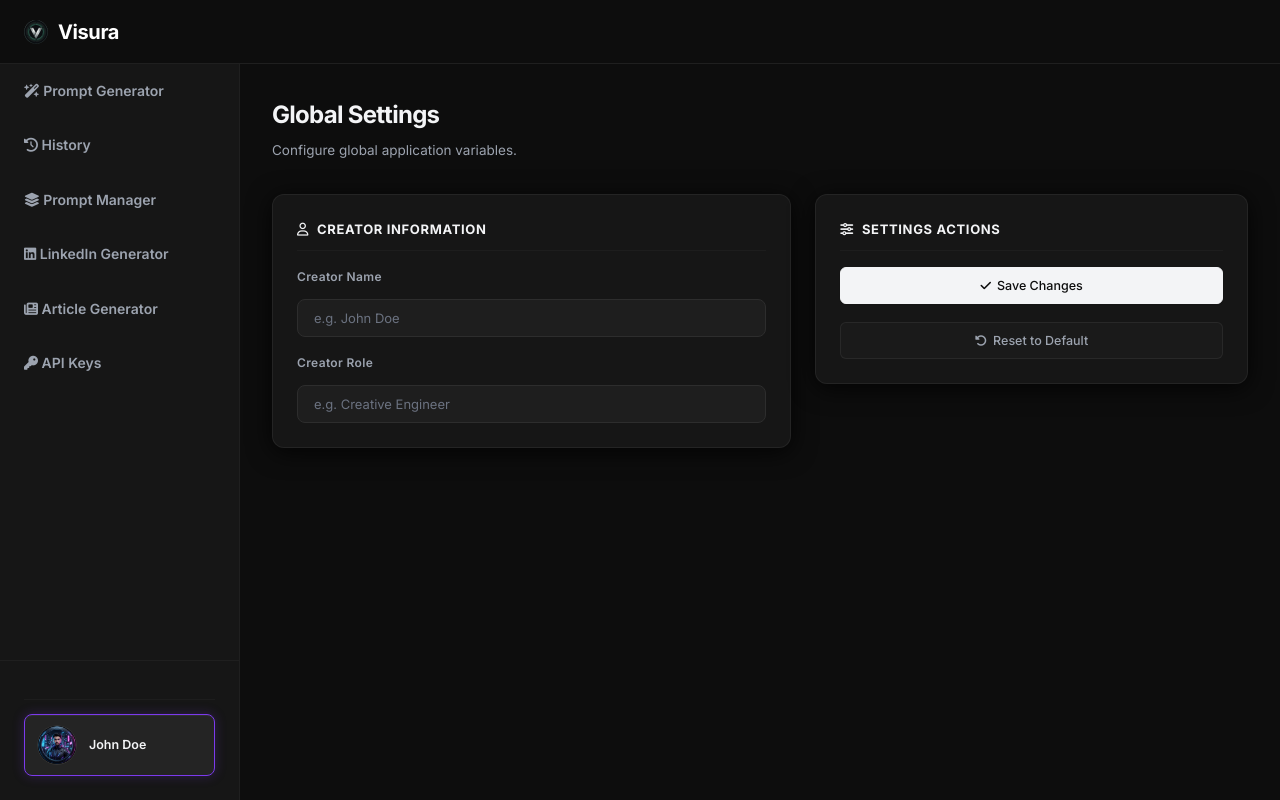
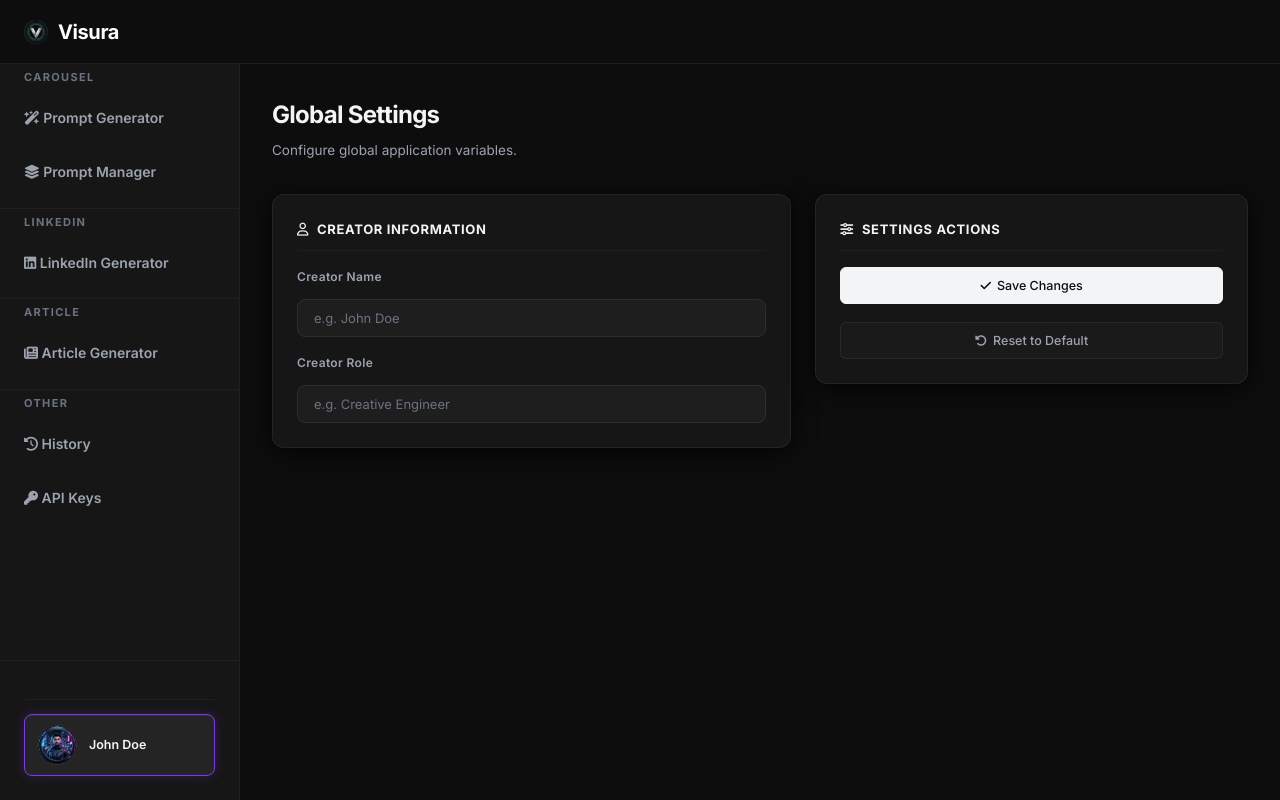
Before and after one commit to FAYnim/Visura, a website with bundled scripts: page public/settings.html in a window 1280 px wide. Built offline with nearby package versions, Linux system fonts and the light colour scheme.

Commit message:
refactor: separate article sidebar group and polish scrollbar

```diff
--- a/public/article.html
+++ b/public/article.html
@@ -4,6 +4,11 @@
   <meta charset="UTF-8" />
   <meta name="viewport" content="width=device-width, initial-scale=1.0" />
   <title>Article Generator - Visura</title>
+  <link rel="apple-touch-icon" sizes="180x180" href="/img/logo/apple-touch-icon.png" />
+  <link rel="icon" type="image/png" sizes="32x32" href="/img/logo/favicon-32x32.png" />
+  <link rel="icon" type="image/png" sizes="16x16" href="/img/logo/favicon-16x16.png" />
+  <link rel="icon" href="/img/logo/favicon.ico" />
+  <link rel="manifest" href="/img/logo/site.webmanifest" />
   <link rel="stylesheet" href="/css/styles.css" />
   <link rel="stylesheet" href="https://cdnjs.cloudflare.com/ajax/libs/font-awesome/6.4.0/css/all.min.css" />
   <link rel="preconnect" href="https://fonts.googleapis.com">
@@ -39,6 +44,9 @@
             <a class="sidebar-btn" href="/linkedin" id="tab-linkedin">
               <span class="btn-text"><i class="fa-brands fa-linkedin"></i> LinkedIn Generator</span>
             </a>
+          </div>
+          <div class="sidebar-menu-group">
+            <span class="sidebar-menu-label">Article</span>
             <a class="sidebar-btn active" href="/article" id="tab-article" aria-current="page">
               <span class="btn-text"><i class="fa-solid fa-newspaper"></i> Article Generator</span>
             </a>
@@ -91,7 +99,6 @@
             <article class="linkedin-card linkedin-control-card">
               <div class="linkedin-card-head">
                 <p class="linkedin-section-label">Article Settings</p>
-                <h2>Output Options</h2>
               </div>
               <div class="linkedin-form-row">
                 <label class="linkedin-field" for="language">
--- a/public/css/styles.css
+++ b/public/css/styles.css
@@ -1184,6 +1184,30 @@ a:focus {
   flex-direction: column;
   gap: 8px;
   width: 100%;
+  flex: 1 1 auto;
+  min-height: 0;
+  overflow-y: auto;
+  overflow-x: hidden;
+  scrollbar-width: thin;
+  scrollbar-color: #2a2a2a transparent;
+}
+
+.sidebar-top::-webkit-scrollbar {
+  width: 6px;
+}
+
+.sidebar-top::-webkit-scrollbar-track {
+  background: transparent;
+}
+
+.sidebar-top::-webkit-scrollbar-thumb {
+  background: #2a2a2a;
+  border-radius: 3px;
+  transition: background 0.2s ease;
+}
+
+.sidebar-top::-webkit-scrollbar-thumb:hover {
+  background: #3a3a3a;
 }
 
 /* ---- Sidebar Bottom Wrapper ---- */
@@ -1192,6 +1216,7 @@ a:focus {
   flex-direction: column;
   gap: 12px;
   width: 100%;
+  flex-shrink: 0;
 }
 
 /* ---- Sidebar Header (Bottom-positioned Collapse Button) ---- */
@@ -1323,6 +1348,30 @@ a:focus {
 .sidebar-top {
   width: 100%;
   padding: 0;
+  flex: 1 1 auto;
+  min-height: 0;
+  overflow-y: auto;
+  overflow-x: hidden;
+  scrollbar-width: thin;
+  scrollbar-color: #2a2a2a transparent;
+}
+
+.sidebar-top::-webkit-scrollbar {
+  width: 6px;
+}
+
+.sidebar-top::-webkit-scrollbar-track {
+  background: transparent;
+}
+
+.sidebar-top::-webkit-scrollbar-thumb {
+  background: #2a2a2a;
+  border-radius: 3px;
+  transition: background 0.2s ease;
+}
+
+.sidebar-top::-webkit-scrollbar-thumb:hover {
+  background: #3a3a3a;
 }
 
 .sidebar-menu {
@@ -1386,6 +1435,7 @@ a:focus {
   padding: 24px;
   border-top: 1px solid #1f1f1f;
   background: #161616;
+  flex-shrink: 0;
 }
 
 .sidebar-profile-section {
--- a/public/settings.html
+++ b/public/settings.html
@@ -36,24 +36,36 @@
     <aside class="app-sidebar" aria-label="Main navigation">
       <div class="sidebar-top">
         <nav class="sidebar-menu" role="navigation">
+          <div class="sidebar-menu-group">
+            <span class="sidebar-menu-label">Carousel</span>
             <a class="sidebar-btn" href="/app" id="tab-generator">
               <span class="btn-text"><i class="fa-solid fa-wand-magic-sparkles"></i> Prompt Generator</span>
-          </a>
-          <a class="sidebar-btn" href="/history" id="tab-history">
-            <span class="btn-text"><i class="fa-solid fa-clock-rotate-left"></i> History</span>
             </a>
             <a class="sidebar-btn" href="/prompts" id="tab-prompts">
               <span class="btn-text"><i class="fa-solid fa-layer-group"></i> Prompt Manager</span>
             </a>
+          </div>
+          <div class="sidebar-menu-group">
+            <span class="sidebar-menu-label">LinkedIn</span>
             <a class="sidebar-btn" href="/linkedin" id="tab-linkedin">
               <span class="btn-text"><i class="fa-brands fa-linkedin"></i> LinkedIn Generator</span>
             </a>
+          </div>
+          <div class="sidebar-menu-group">
+            <span class="sidebar-menu-label">Article</span>
             <a class="sidebar-btn" href="/article" id="tab-article">
               <span class="btn-text"><i class="fa-solid fa-newspaper"></i> Article Generator</span>
+            </a>
+          </div>
+          <div class="sidebar-menu-group">
+            <span class="sidebar-menu-label">Other</span>
+            <a class="sidebar-btn" href="/history" id="tab-history">
+              <span class="btn-text"><i class="fa-solid fa-clock-rotate-left"></i> History</span>
             </a>
             <a class="sidebar-btn" href="/byok" id="tab-byok">
               <span class="btn-text"><i class="fa-solid fa-key"></i> API Keys</span>
             </a>
+          </div>
         </nav>
       </div>
 
```
Also changed, not shown: public/app.html (+3 -0 lines), public/byok.html (+3 -0 lines), public/history.html (+3 -0 lines), public/linkedin.html (+3 -0 lines), public/prompts.html (+3 -0 lines). Lines whose indentation alone changed are shown as unchanged.
